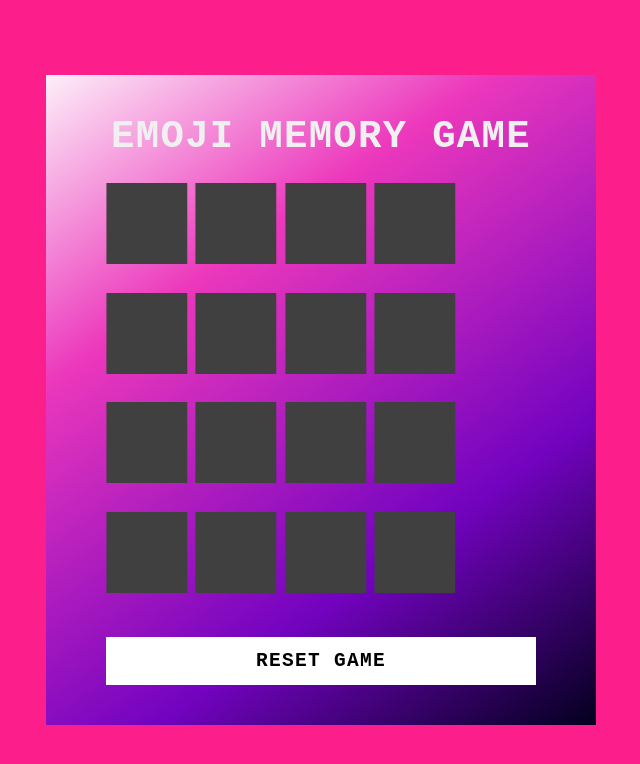
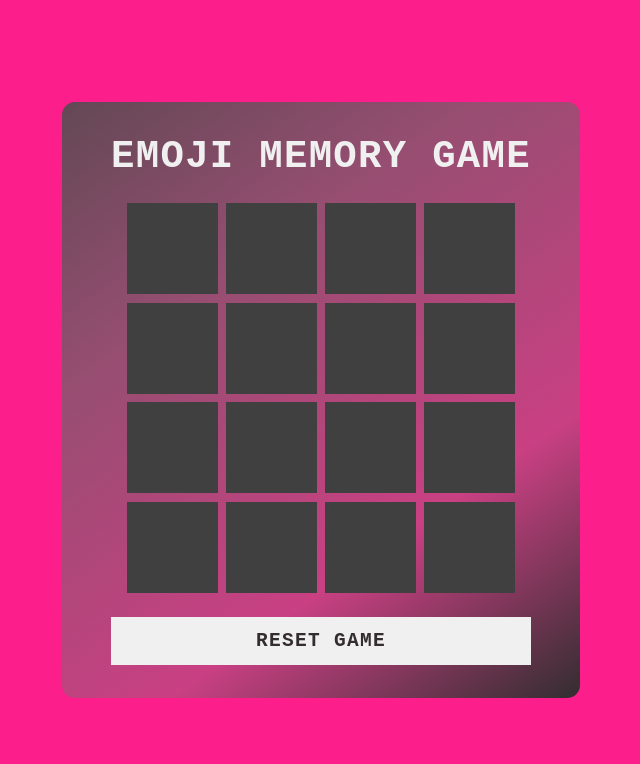
Before and after one commit to jusceliadesouza/emoji-memory-game, a plain HTML site: page index.html in a window 1280 px wide. Shown: the whole page, without its empty margins (319-959 px from the left). Drawn offline with Linux system fonts and the light colour scheme.

Commit message:
Update colors and styles in main.css

```diff
--- a/src/styles/main.css
+++ b/src/styles/main.css
@@ -1,3 +1,14 @@
+:root {
+  --color-primary: #fc1e8a;
+  --color-secondary: #C94083;
+  --color-pink: #964E71;
+  --color-dark-pink: #634855;
+  --color-gray: #404040;
+  --color-dark-gray: #332D30;
+  --color-white: #f0f0f0;
+
+}
+
 body {
   display: flex;
   justify-content: center;
@@ -5,7 +16,7 @@ body {
 
   min-height: 100vh;
 
-  background-color: #fc1e8a;
+  background-color: var(--color-primary);
 
   user-select: none;
 }
@@ -17,15 +28,16 @@ body {
   align-items: center;
   gap: 1.875rem;
 
-  background: linear-gradient(325deg, #03001e 0%, #7303c0 30%, #ec38bc 70%, #fdeff9 100%);
+  background: linear-gradient(325deg, #332D30 0%, #C94083 30%, #964E71 70%, #634855 100%);
 
-  padding: 40px 60px;
+  padding: 2.5rem 3.75rem;
+  border-radius: 1rem;
 
   position: relative;
 }
 
 h2 {
-  color: #f0f0f0;
+  color: var(--color-white);
   font-size: 3rem;
   text-transform: uppercase;
   letter-spacing: 0.1rem;
@@ -35,49 +47,51 @@ h2 {
   width: 100%;
   padding: 1rem 1.25rem;
 
-  background-color: #fff;
   border: none;
+  background-color: var(--color-white);
 
-  color: #000;
   font-size: 1.5rem;
   font-weight: 600;
   letter-spacing: 0.1rem;
   text-transform: uppercase;
+  color: var(--color-dark-gray);
 
   cursor: pointer;
 }
 
 .reset:hover {
-  background-color: #e0e0e0;
+   opacity: 0.8;
 }
 
 .reset:focus {
-  color: #ec38bc;
-  background-color: #262809;
+  color: var(--color-primary);
+  background-color: var(--color-dark-gray);
 }
 
 .game {
-  width: 430px;
-  height: 430px;
+  width: 30rem;
+  height: 30rem;
 
   display: flex;
+  align-items: center;
+  justify-content: center;
   flex-wrap: wrap;
-  gap: 0.625rem;
+  gap: .625rem;
 
   transform-style: preserve-3d;
   perspective: 31.25rem;
 }
 
 .item {
-  width: 6.25rem;
-  height: 6.25rem;
+  width: 7rem;
+  height: 7rem;
 
   display: flex;
   align-items: center;
   justify-content: center;
 
   font-size: 3rem;
-  background-color: #fff;
+  background-color: var(--color-white);
 
   transform: rotateY(180deg);
   transition: 0.25s;
@@ -87,11 +101,11 @@ h2 {
 
 .item::after {
   content: '';
-  position: absolute;
   inset: 0;
-  background: #404040;
   transition: .25s;
   transform: rotateY(0deg);
+  position: absolute;
+  background: var(--color-gray);
   backface-visibility: hidden;
 }
 
```
